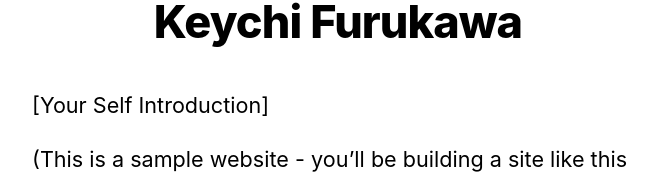
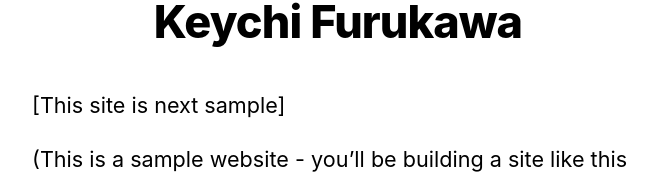
Before and after one commit to keychi25/keychi-miscellaneous-notes, a Next.js app: page / in a window 1280 px wide. Shown: the part 221-400 px from the top of the page, without its empty margins (302-959 px from the left). Built offline with nearby package versions, Linux system fonts and the light colour scheme.

Commit message:
test : deploy

```diff
--- a/pages/index.js
+++ b/pages/index.js
@@ -15,7 +15,7 @@ export default function Home({ allPostsData }) {
         <title>{siteTitle}</title>
       </Head>
       <section className={utilStyles.headingMd}>
-        <p>[Your Self Introduction]</p>
+        <p>[This site is next sample]</p>
         <p>
           (This is a sample website - you’ll be building a site like this on{' '}
           <a href="https://nextjs.org/learn">our Next.js tutorial</a>.)
```
